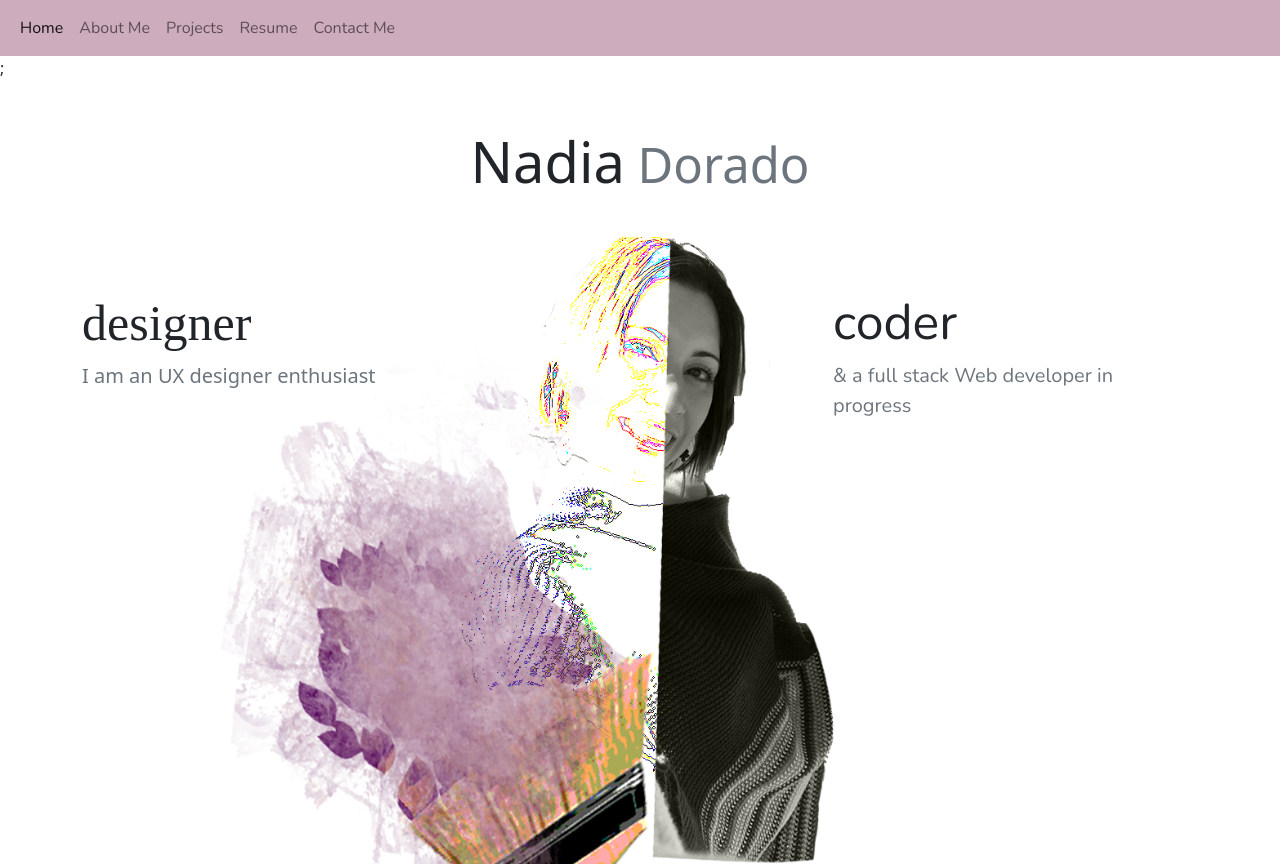
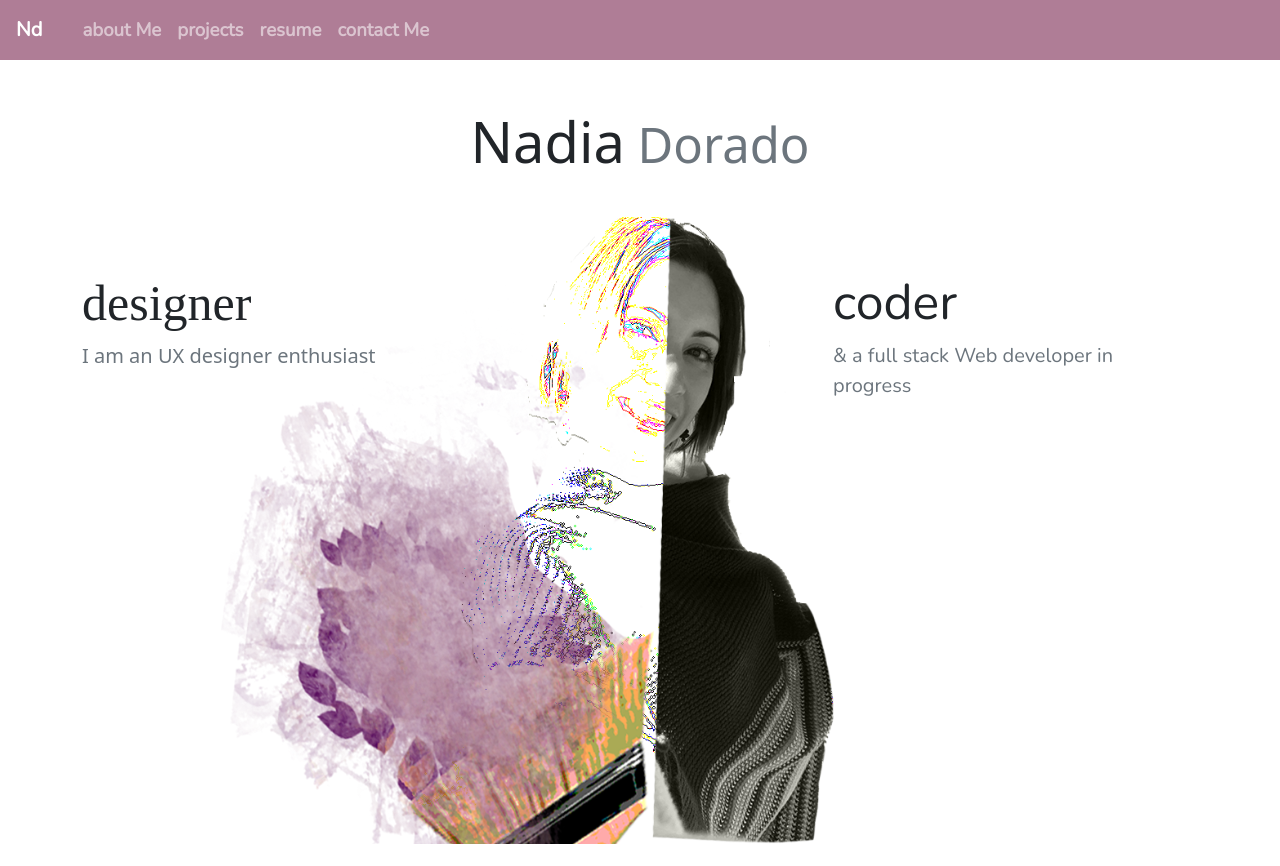
Before and after one commit to ndorado3/nd-portfolio, a React (Create React App) app: page / in a window 1280 px wide. Shown: the top 866 px of the page. Built offline with nearby package versions, Linux system fonts and the light colour scheme; a web font is replaced by a local one.

Commit message:
fixed the navbar hamburguer widget

```diff
--- a/package.json
+++ b/package.json
@@ -8,6 +8,7 @@
     "@testing-library/user-event": "^12.8.3",
     "axios": "^0.21.1",
     "bootstrap": "^5.0.2",
+    "jquery": "^3.6.0",
     "react": "^17.0.2",
     "react-bootstrap": "^1.6.1",
     "react-dom": "^17.0.2",
--- a/src/Assets/css/Home.css
+++ b/src/Assets/css/Home.css
@@ -1,12 +1,12 @@
 @import url("https://fonts.googleapis.com/css2?family=Chicle&family=Nunito&display=swap");
 @import url("https://fonts.googleapis.com/css2?family=Chicle&display=swap");
 
-/* Section with Nadia's img & text style */
+/* My name styling */
 h1 {
   padding-top: 10%;
 }
 
-.container {
+.home {
   position: relative;
   padding-top: 1%;
 }
@@ -33,6 +33,7 @@ h1 {
   font-size: 50px;
   font-family: "Nunito", sans-serif;
 }
+
 .centerightp {
   position: relative;
   top: 200px;
@@ -40,6 +41,7 @@ h1 {
   font-size: 20px;
   font-family: "Nunito", sans-serif;
 }
+
 /* my picture styling */
 .my-pic {
   width: 80%;
--- a/src/Assets/css/Navbar.css
+++ b/src/Assets/css/Navbar.css
@@ -1,9 +1,12 @@
 @import url("https://fonts.googleapis.com/css2?family=Chicle&family=Nunito&display=swap");
 
 .navbar {
-  background-color: #be92a8c1;
+  background-color: #ac7892f5;
   font-family: "Nunito", sans-serif;
-  color: white;
-  font-size: 12pt;
+  font-weight: bold;
+  font-size: 14pt;
+}
+
+.style {
   text-align: center;
 }
--- a/src/components/Navbar.js
+++ b/src/components/Navbar.js
@@ -1,10 +1,77 @@
 import React from "react";
-import '../Assets/css/Navbar.css'
+import "../Assets/css/Navbar.css";
+
+import Navbar from "react-bootstrap/Navbar";
+import Nav from "react-bootstrap/Nav";
 
 function NavBar({ currentPage, handlePageChange }) {
   return (
-    <nav className="navbar navbar-expand-sm navbar-light">
+    <Navbar collapseOnSelect expand="lg" variant="dark" sticky="top">
+      <Navbar.Brand
+        href="#home"
+        onClick={() => handlePageChange("Home")}
+        className={currentPage === "Home" ? "nav-link active" : "nav-link"}
+      >
+        Nd
+      </Navbar.Brand>
+      <Navbar.Toggle aria-controls="responsive-navbar-nav" />
+      <Navbar.Collapse id="responsive-navbar-nav" className="style" >
+        <Nav className="mr-auto">
+          <Nav.Link
+            href="#about"
+            onClick={() => handlePageChange("About")}
+            // Check to see if the currentPage is `About`, and if so we use the active link class from bootstrap. Otherwise, we set it to a normal nav-link
+            className={currentPage === "About" ? "nav-link" : "nav-link"}
+          >
+            about Me
+          </Nav.Link>
+          <Nav.Link
+            href="#projects"
+            onClick={() => handlePageChange("Projects")}
+            className={
+              currentPage === "Projects" ? "nav-link active" : "nav-link"
+            }
+          >
+            projects
+          </Nav.Link>
+        </Nav>
+        <Nav>
+          <Nav.Link
+            href="#resume"
+            onClick={() => handlePageChange("Resume")}
+            className={
+              currentPage === "Resume" ? "nav-link active" : "nav-link"
+            }
+          >
+            resume
+          </Nav.Link>
+          <Nav.Link
+            href="#contact-me"
+            onClick={() => handlePageChange("Contact")}
+            className={
+              currentPage === "Contact" ? "nav-link active" : "nav-link"
+            }
+          >
+            contact Me
+          </Nav.Link>
+        </Nav>
+      </Navbar.Collapse>
+    </Navbar>
+  );
+}
+
+export default NavBar;
+
+/* <nav className="navbar navbar-expand-lg navbar-dark sticky-top">
       <div className="container-fluid">
+        <a
+          className="navbar-brand"
+          href="#home"
+          onClick={() => handlePageChange("Home")}
+          className={currentPage === "Home" ? "nav-link active" : "nav-link"}
+        >
+          Nd
+        </a>
         <button
           className="navbar-toggler"
           type="button"
@@ -17,27 +84,18 @@ function NavBar({ currentPage, handlePageChange }) {
           <span className="navbar-toggler-icon"></span>
         </button>
         <div className="collapse navbar-collapse" id="navbarNavAltMarkup">
-          <div className="navbar-nav">
-            <a
-              href="#home"
-              onClick={() => handlePageChange("Home")}
-              className={
-                currentPage === "Home" ? "nav-link active" : "nav-link"
-              }
-            >
-              Home
-            </a>
+          <ul className="navbar-nav me-auto">
+            <li class="nav-item">
               <a
                 href="#about"
                 onClick={() => handlePageChange("About")}
                 // Check to see if the currentPage is `About`, and if so we use the active link class from bootstrap. Otherwise, we set it to a normal nav-link
-              className={
-                currentPage === "About" ? "nav-link active" : "nav-link"
-              }
+                className={currentPage === "About" ? "nav-link" : "nav-link"}
               >
-              About Me
+                about Me
               </a>
-
+            </li>
+            <li class="nav-item">
               <a
                 href="#projects"
                 onClick={() => handlePageChange("Projects")}
@@ -45,9 +103,11 @@ function NavBar({ currentPage, handlePageChange }) {
                   currentPage === "Projects" ? "nav-link active" : "nav-link"
                 }
               >
-              Projects
+                projects
               </a>
+            </li>
 
+            <li class="nav-item">
               <a
                 href="#resume"
                 onClick={() => handlePageChange("Resume")}
@@ -55,8 +115,10 @@ function NavBar({ currentPage, handlePageChange }) {
                   currentPage === "Resume" ? "nav-link active" : "nav-link"
                 }
               >
-              Resume
+                resume
               </a>
+            </li>
+            <li class="nav-item">
               <a
                 href="#contact-me"
                 onClick={() => handlePageChange("Contact")}
@@ -64,68 +126,10 @@ function NavBar({ currentPage, handlePageChange }) {
                   currentPage === "Contact" ? "nav-link active" : "nav-link"
                 }
               >
-              Contact Me
+                contact Me
               </a>
+            </li>
+          </ul>
         </div>
       </div>
-      </div>
-    </nav>
-  );
-}
-
-export default NavBar;
-
-// {
-//   return (
-//     <ul className="nav flex-sm-column">
-//       <li className="nav-item">
-//         <a
-//           href="#home"
-//           onClick={() => handlePageChange("Home")}
-//           className={currentPage === "Home" ? "nav-link active" : "nav-link"}
-//         >
-//           Home
-//         </a>
-//       </li>
-//       <li className="nav-item">
-//         <a
-//           href="#about"
-//           onClick={() => handlePageChange("About")}
-//           // Check to see if the currentPage is `About`, and if so we use the active link class from bootstrap. Otherwise, we set it to a normal nav-link
-//           className={currentPage === "About" ? "nav-link active" : "nav-link"}
-//         >
-//           About Me
-//         </a>
-//       </li>
-//       <li className="nav-item">
-//         <a
-//           href="#projects"
-//           onClick={() => handlePageChange("Projects")}
-//           className={
-//             currentPage === "Projects" ? "nav-link active" : "nav-link"
-//           }
-//         >
-//           Projects
-//         </a>
-//       </li>
-//       <li className="nav-item">
-//         <a
-//           href="#resume"
-//           onClick={() => handlePageChange("Resume")}
-//           className={currentPage === "Resume" ? "nav-link active" : "nav-link"}
-//         >
-//           Resume
-//         </a>
-//       </li>
-//       <li className="nav-item">
-//         <a
-//           href="#contact-me"
-//           onClick={() => handlePageChange("Contact")}
-//           className={currentPage === "Contact" ? "nav-link active" : "nav-link"}
-//         >
-//           Contact Me
-//         </a>
-//       </li>
-//     </ul>
-//   );
-// }
+    </nav> */
--- a/src/components/pages/About.js
+++ b/src/components/pages/About.js
@@ -0,0 +1,9 @@
+import React from 'react'
+
+export default function About() {
+    return (
+        <div>
+            hola  mundo!!
+        </div>
+    )
+}
--- a/src/components/pages/Home.js
+++ b/src/components/pages/Home.js
@@ -5,7 +5,7 @@ import "../../Assets/css/Home.css";
 export default function Home() {
   return (
     // <!--The designer picture shows in here-->
-    <section className="container flex-container-fliud">
+    <section className="container flex-container-fliud home">
       <div className="row">
         {/* <!-- Designer div --> */}
         <div className="col">
```
Also changed, not shown: src/components/PortfolioContainer.js (+16 -21 lines), 1 other file (tests, documents, lock files or other folders). Lines whose indentation alone changed are shown as unchanged.
